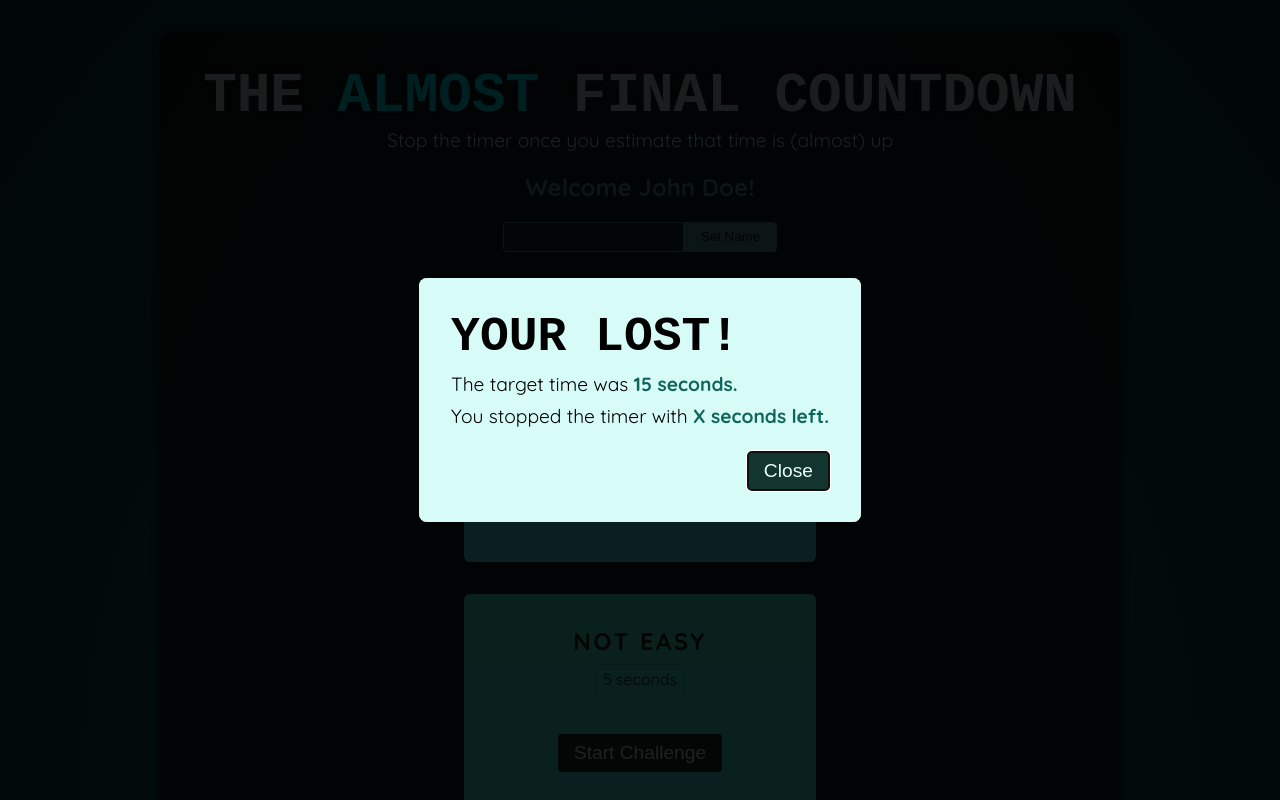
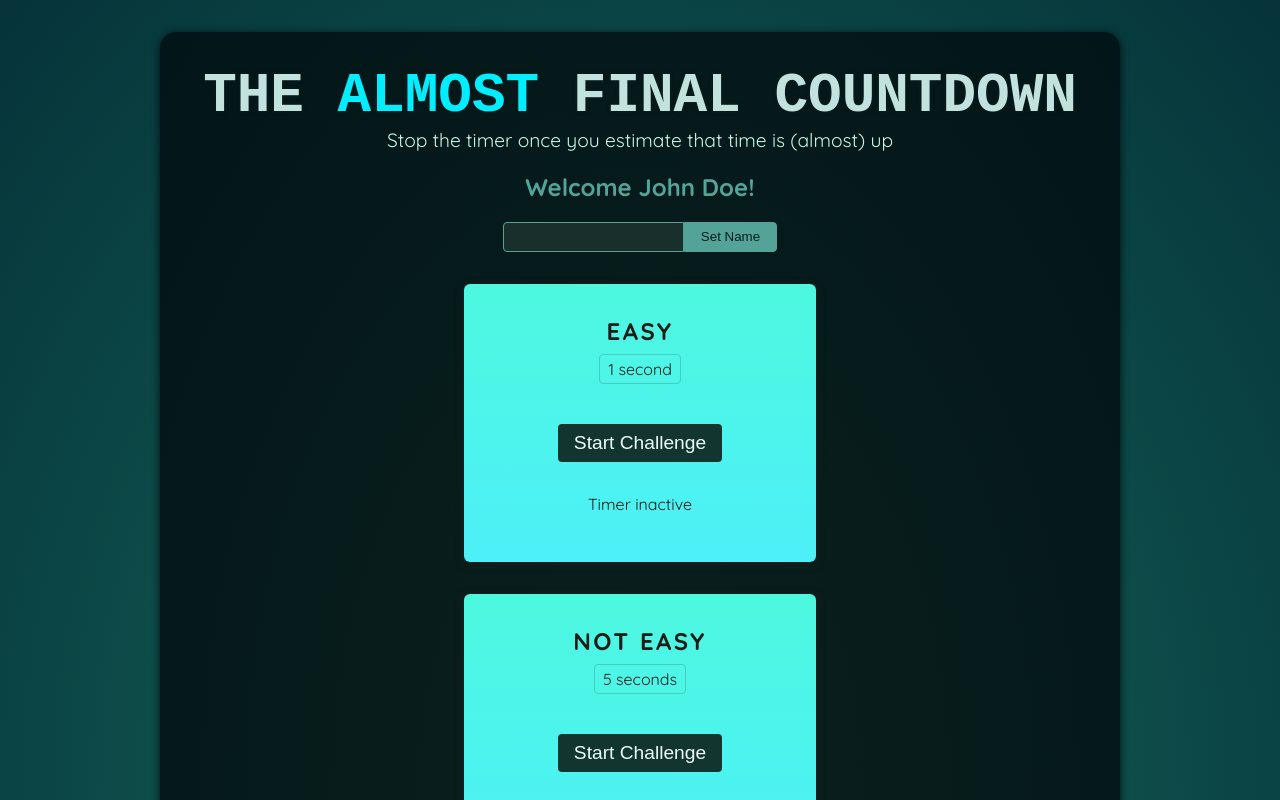
Before and after one commit to dazzlingtea/react-study202406, a React (Create React App) app: page / in a window 1280 px wide. Shown: the top 800 px of the page. Built offline with nearby package versions, Linux system fonts and the light colour scheme; a web font is replaced by a local one.

Commit message:
# Ref dialog useRef만으로는 에러

```diff
--- a/src/components/Ref/ResultModal.js
+++ b/src/components/Ref/ResultModal.js
@@ -1,16 +1,11 @@
-import React, {useEffect, useRef} from 'react';
+import React from 'react';
 
-const ResultModal = ({result, targetTime}) => {
+const ResultModal = ({ref, result, targetTime}) => {
 
-  const dialog = useRef();
-
-  useEffect(() => {
-    dialog.current.showModal();
-  }, []);
 
   return (
-    <dialog ref={dialog} className="result-modal">
-      <h2>Your {result}!</h2>
+    <dialog ref={ref} className="result-modal">
+      <h2>Your {result} !</h2>
       <p>The target time was <strong>{targetTime} seconds.</strong></p>
       <p>You stopped the timer with <strong>X seconds left.</strong></p>
       <form method="dialog">
--- a/src/components/Ref/TimeChallenge.js
+++ b/src/components/Ref/TimeChallenge.js
@@ -13,10 +13,14 @@
   // 타겟시간이 종료되었는지 여부
   const [timerExpired, setTimerExpired] = useState(false);
 
+  // 자식컴포넌트 ResultModal에 있는 dialog태그의 참조를 만듬
+  const dialog = useRef();
+
   const startHandler = e => {
     timer.current = setTimeout(() => {
-      console.log('시간 만료!');
       setTimerExpired(true);
+      // modal open !!
+      dialog.current.showModal();
     }, targetTime * 1000);
 
     // setTimerStarted(prevState => !prevState);
@@ -36,7 +40,7 @@
   return (
     <>
       {/*{timerExpired && <ResultModal targetTime={targetTime} result="lost"/>}*/}
-      {<ResultModal targetTime={targetTime} result="lost"/>}
+      {<ResultModal ref={dialog} targetTime={targetTime} result="lost"/>}
       <section className="challenge">
         <h2>{title}</h2>
         <p className="challenge-time">
```
